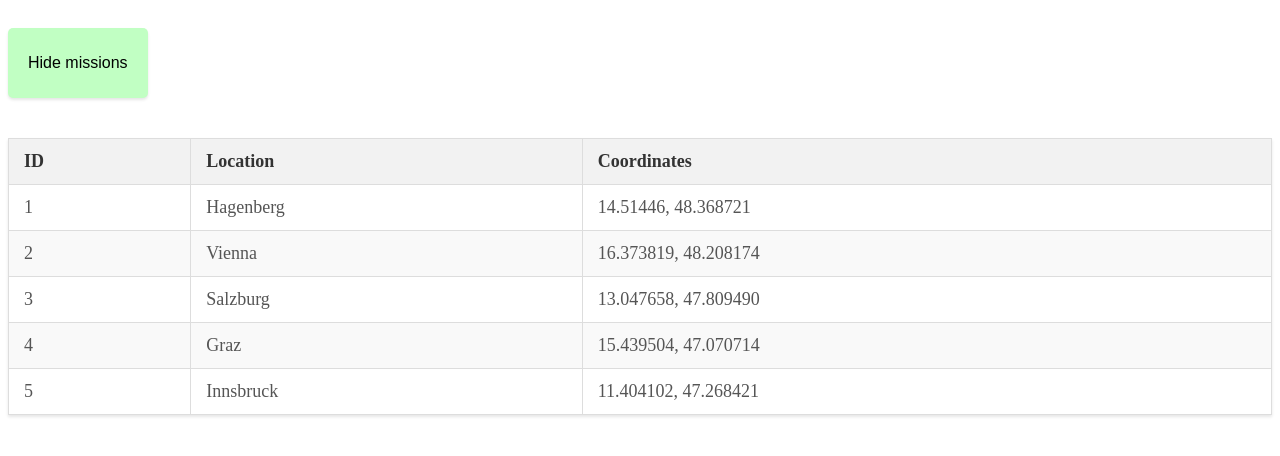
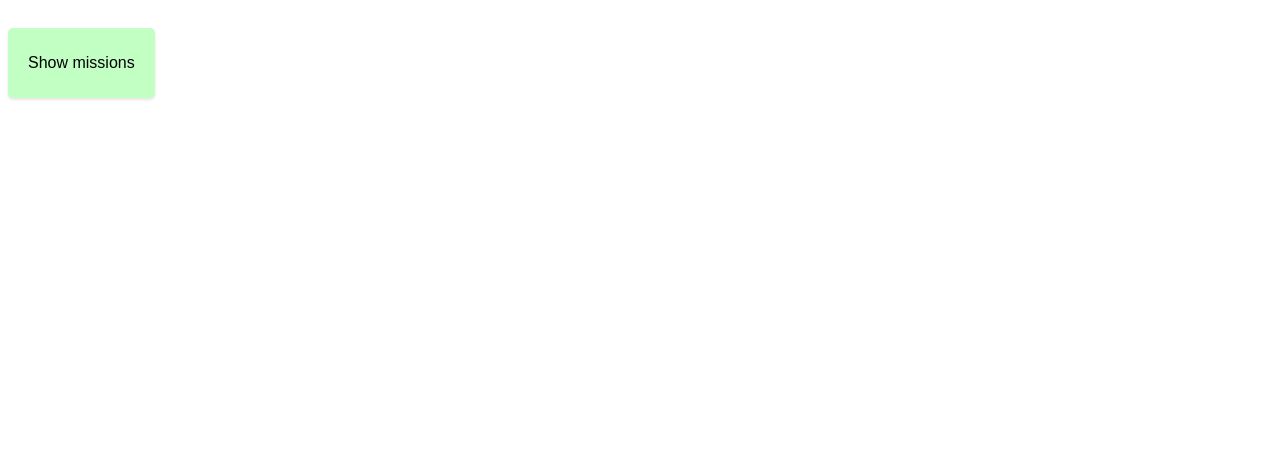
Before and after one commit to Su-zenGeurtsPXL/front-end-testing, a Vue app: page / in a window 1280 px wide. Shown: the top 456 px of the page. Built offline with nearby package versions, Linux system fonts and the light colour scheme; data requests are answered from the project's data file.

Commit message:
Created table with missions and button to show

```diff
--- a/src/views/HomeView.vue
+++ b/src/views/HomeView.vue
@@ -12,20 +12,27 @@ export default defineComponent({
   name: 'HomeView',
   setup() {
     // Show or hide BUTTON
-    const status = ref<boolean>(true);
+    const status = ref<boolean>(false);
 
     const toggleStatus = () => {
       status.value = !status.value;
     };
 
-    const missions = ref<Mission[]>([]);
+    const missions = ref<Mission[]>([{
+      id: 0,
+      location: 'Loading...',
+      coor: 'Loading...',
+    }]);
 
     const fetchMissions = async () => {
       try {
         const response = await fetch('http://localhost:3000/missions');
+        // console.log('response.ok: ' + response.ok);
+        // console.log('response.json(): ' + await response.json());
         if (!response.ok) {
           throw new Error('Network response was not ok');
         }
+
         const data: Mission[] = await response.json();
         missions.value = data;
       } catch (error) {
```
